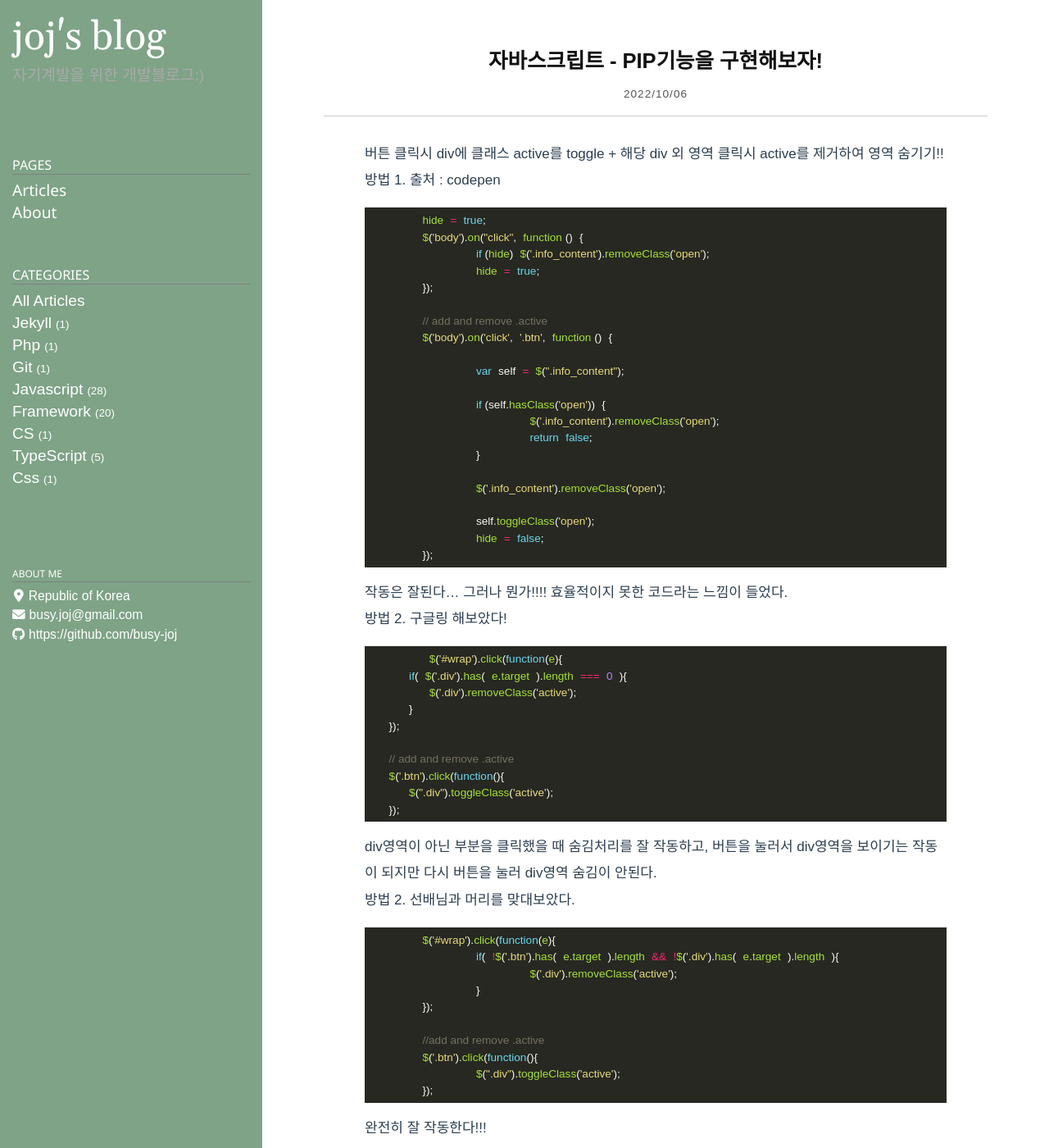
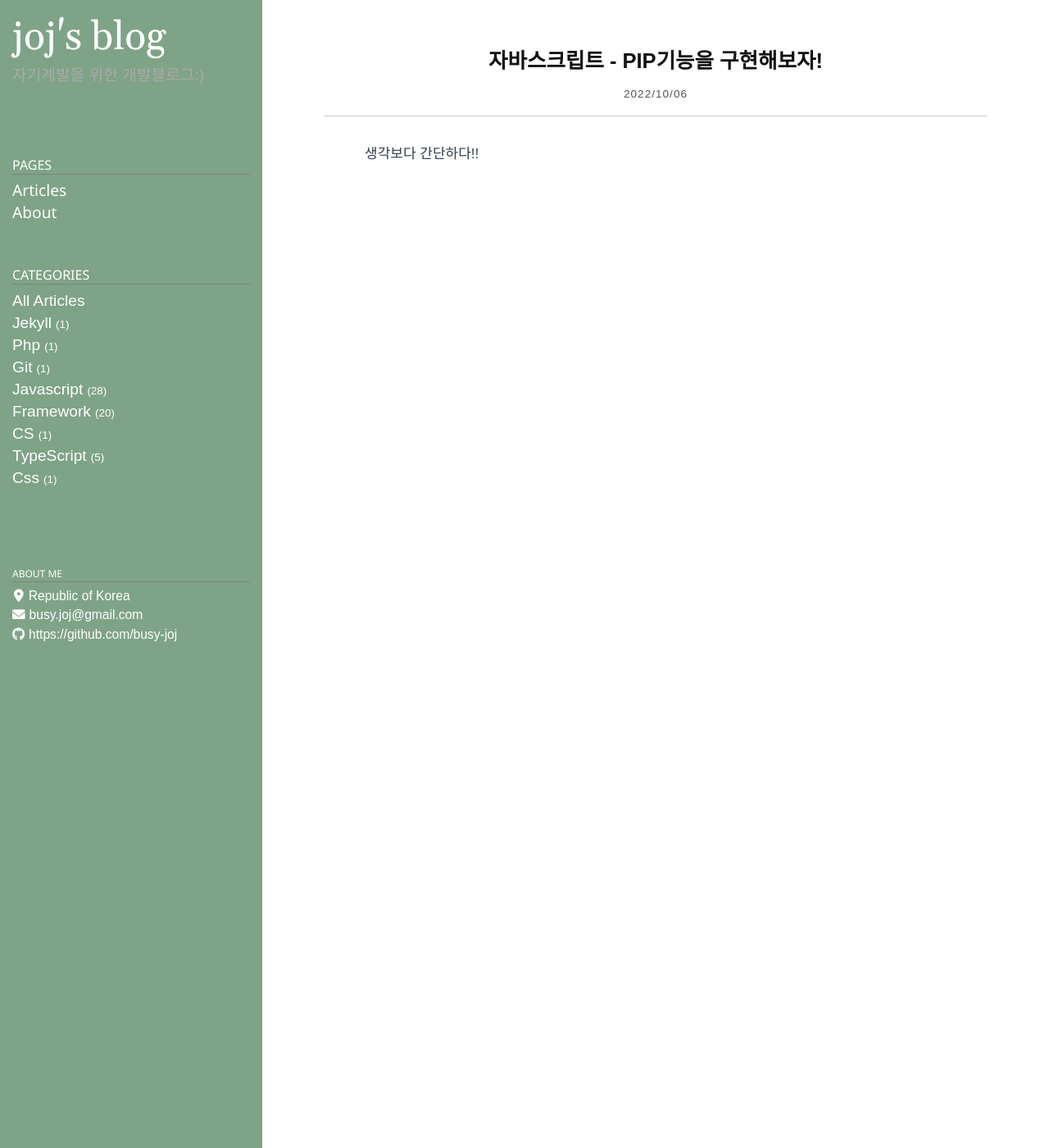
Before and after one commit to busy-joj/busy-joj.github.io, a Jekyll site: the page built from _posts/Javascript/2022-10-06-js28.markdown, in a window 1280 px wide and 1400 px high. Shown: the whole window at 82% size. Built offline with Jekyll 4.4.1, drawn with Linux system fonts in a browser that asks for light colours; some web fonts are replaced.

Commit message:
포스팅 수정

````diff
--- a/_posts/Javascript/2022-10-06-js28.markdown
+++ b/_posts/Javascript/2022-10-06-js28.markdown
@@ -5,61 +5,4 @@ date: 2022-10-06 22:58:41 +0900
 category: Javascript
 ---
 
-버튼 클릭시 div에 클래스 active를 toggle + 해당 div 외 영역 클릭시 active를 제거하여 영역 숨기기!!
-
-방법 1. 출처 : codepen
-```javascript
- 	hide = true;
-	$('body').on("click", function () {
-		if (hide) $('.info_content').removeClass('open');
-		hide = true;
-	});
-
-	// add and remove .active
-	$('body').on('click', '.btn', function () {
-
-		var self = $(".info_content");
-
-		if (self.hasClass('open')) {
-			$('.info_content').removeClass('open');
-			return false;
-		}
-
-		$('.info_content').removeClass('open');
-
-		self.toggleClass('open');
-		hide = false;
-	});
- ```
- 작동은 잘된다... 그러나 뭔가!!!! 효율적이지 못한 코드라는 느낌이 들었다.
-
-
- 방법 2. 구글링 해보았다!
- ```javascript
- 	 $('#wrap').click(function(e){
-      if( $('.div').has( e.target ).length === 0 ){
-         $('.div').removeClass('active');
-      }
-   });
-
-   // add and remove .active
-   $('.btn').click(function(){
-      $(".div").toggleClass('active');
-   });
- ```
- div영역이 아닌 부분을 클릭했을 때 숨김처리를 잘 작동하고, 버튼을 눌러서 div영역을 보이기는 작동이 되지만 다시 버튼을 눌러 div영역 숨김이 안된다.
-
- 방법 2. 선배님과 머리를 맞대보았다.
- ```javascript
-	$('#wrap').click(function(e){
-		if( !$('.btn').has( e.target ).length && !$('.div').has( e.target ).length ){
-			$('.div').removeClass('active');
-		}
-	});
-
-	//add and remove .active
-	$('.btn').click(function(){
-		$(".div").toggleClass('active');
-	});
- ```
- 완전히 잘 작동한다!!!
+생각보다 간단하다!!
````
